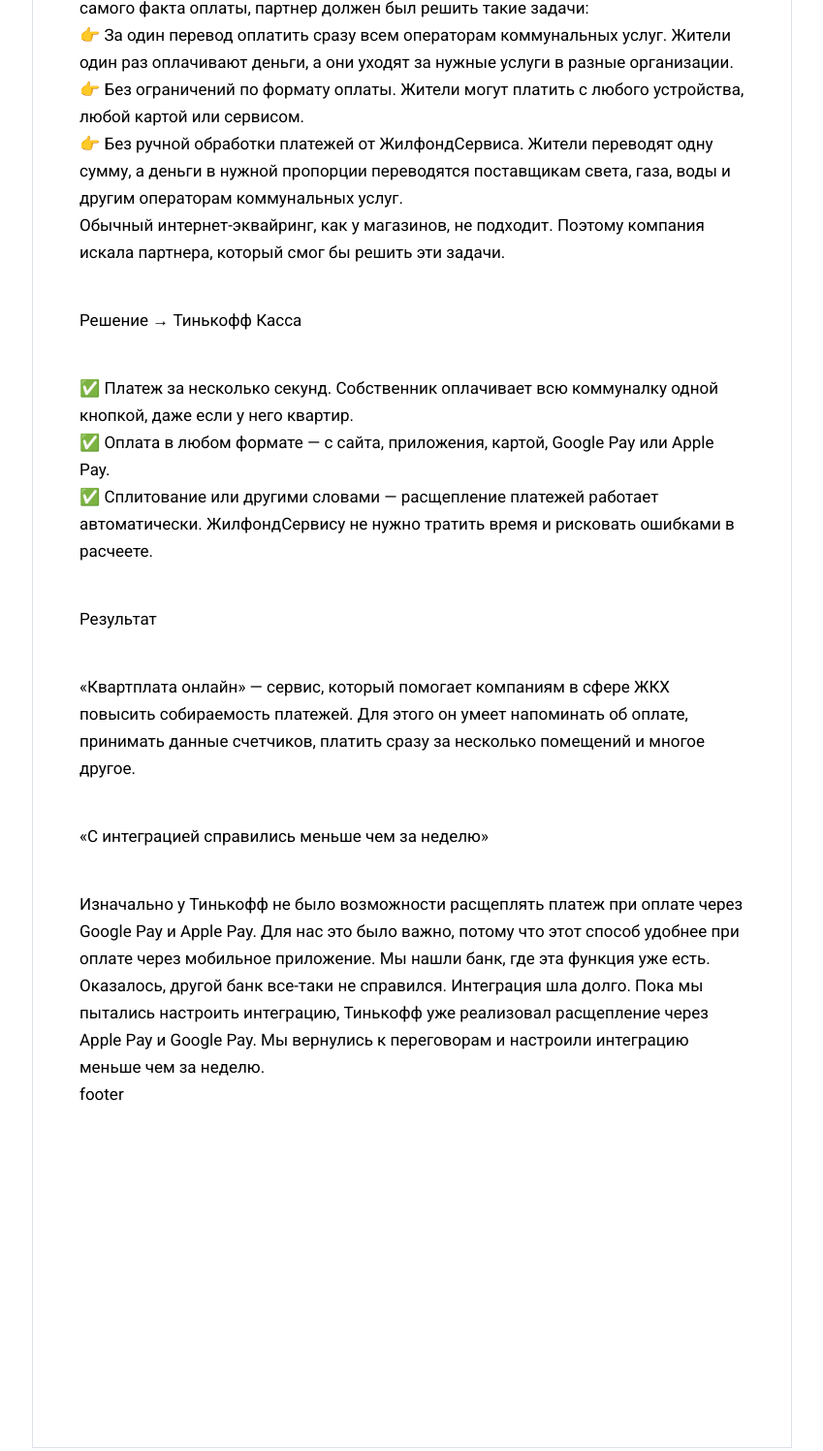
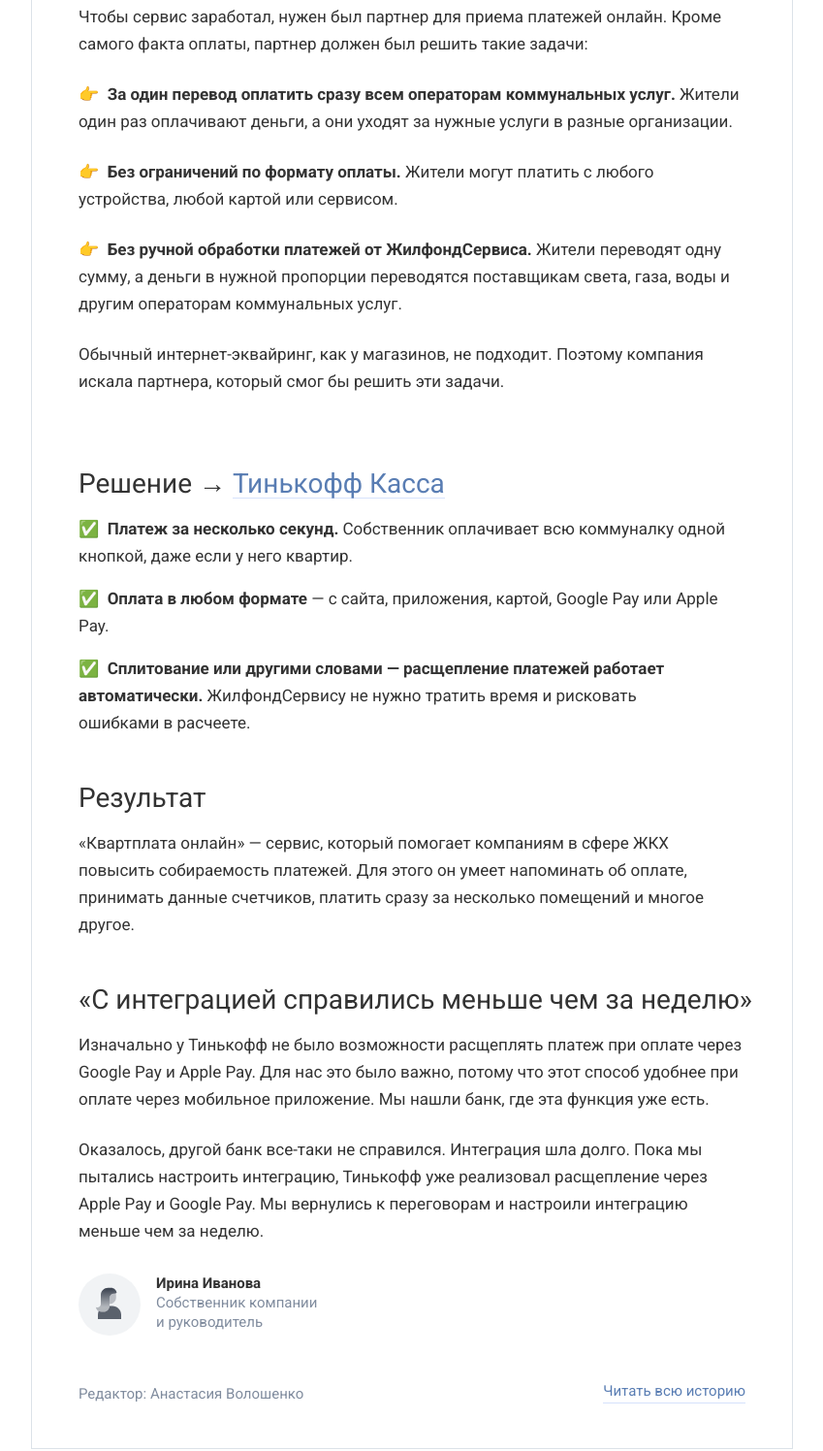
Before and after one commit to g0ttter/verstka-tinkoff, a plain HTML site: page index.html in a window 1280 px wide. Shown: the part 1035-2531 px from the top of the page at 97% size, without its empty margins (167-1016 px from the left). Drawn offline with Linux system fonts and the light colour scheme.

Commit message:
feat: full desktop design

```diff
--- a/index.html
+++ b/index.html
@@ -12,7 +12,7 @@
     <div class="case__header">
       <div class="case__header-left">
         <div class="case__shield">Новый кейс</div>
-        <h1 class="case__title">Автоматизации в сфере ЖКХ <br> «ЖилфондСервис»</h1>
+        <h1 class="case__title"><span class="desktop">Автоматизации в сфере ЖКХ <br> «ЖилфондСервис»</span><span class="tablet">Облачный колл-центр «Атлант»</span></h1>
       </div>
       <div class="case__circle"></div>
     </div>
@@ -21,35 +21,36 @@
       <div class="case__category-tags">
         <div class="case__tags"># торговый эквайринг</div>
         <div class="case__tags"># зарплатный проект</div>
-        <div class="case__tags"># облачный колл-центр</div>
+        <div class="case__tags desktop"># облачный колл-центр</div>
       </div>
     </div>
     <div class="case__content">
       <div class="case__block">
-        <div class="case__block-title">Бизнес</div>
+        <h2 class="case__block-title">Бизнес</h2>
         <div class="case__block-text">
           <div class="case__block-p">ЖилфондСервис помогает с автоматизацией в сфере ЖКХ. Он работает с крупными управляющими компаниями, небольшими ТСЖ и ресурсноснабжающих организаций — РСО.  </div>
         </div>
+      </div>
       <div class="case__block">
-        <div class="case__block-title">Задачи</div>
-        <div class="case__block-text">
+        <h2 class="case__block-title">Задачи</h2>
+        <div class="case__block-text case__block-text_24px-gap">
           <div class="case__block-p">Одна из потребностей клиентов ЖилфондСервиса — сделать так, чтобы как можно больше жителей платили без задержек. От этого зависит финансовой поток и устойчивость компаний.</div>
           <div class="case__block-p">Чтобы привлечь больше клиентов, компания разрабатывает сервисы, которые помогают увеличить собираемость платежей за коммунальные услуги.          </div>
-          <div class="case__block-p">Пример сервиса — «Квартплата.онлайн». Гипотеза такая: если жителям будет проще разбираться с платежами, то и задержек с оплатой станет меньше. Этот сервис и решает эту задачу.</div>
+          <div class="case__block-p"><strong class="desktop">Пример сервиса — «Квартплата.онлайн».</strong> Гипотеза такая: если жителям будет проще разбираться с платежами, то и задержек с оплатой станет меньше. Этот сервис и решает эту задачу.</div>
           <div class="case__block-p">C помощью «Квартплата.онлайн» жителям проще рассчитывать платежи и оплачивать. Например, они могут с телефона сдать показания счетчиков и оплатить одной кнопкой за все: воду, электричество, благоустройство территории и так далее.</div>
           <div class="case__block-p">Чтобы сервис заработал, нужен был партнер для приема платежей онлайн. Кроме самого факта оплаты, партнер должен был решить такие задачи:</div>
-          <div class="case__block-p">👉  За один перевод оплатить сразу всем операторам коммунальных услуг. Жители один раз оплачивают деньги, а они уходят за нужные услуги в разные организации.</div>
-          <div class="case__block-p">👉  Без ограничений по формату оплаты. Жители могут платить с любого устройства, любой картой или сервисом.</div>
-          <div class="case__block-p">👉️  Без ручной обработки платежей от ЖилфондСервиса. Жители переводят одну сумму, а деньги в нужной пропорции переводятся поставщикам света, газа, воды и другим операторам коммунальных услуг.</div>
-          <div class="case__block-p">Обычный интернет-эквайринг, как у магазинов, не подходит. Поэтому компания искала партнера, который смог бы решить эти задачи.</div>
+          <div class="case__block-p">👉&nbsp<strong> За один перевод оплатить сразу всем операторам коммунальных услуг.</strong> Жители один раз оплачивают деньги, а они уходят за нужные услуги в разные организации.</div>
+          <div class="case__block-p">👉&nbsp<strong> Без ограничений по формату оплаты.</strong> Жители могут платить с любого устройства, любой картой или сервисом.</div>
+          <div class="case__block-p">👉️&nbsp<strong> Без ручной обработки платежей от ЖилфондСервиса.</strong> Жители переводят одну сумму, а деньги в нужной пропорции переводятся поставщикам света, газа, воды и другим операторам коммунальных услуг.</div>
+          <div class="case__block-p desktop">Обычный интернет-эквайринг, как у магазинов, не подходит. Поэтому компания искала партнера, который смог бы решить эти задачи.</div>
         </div>
       </div>
-      <div class="case__block">
-        <div class="case__block-title">Решение → Тинькофф Касса</div>
+      <div class="case__block case__block_margin-top">
+        <div class="case__block-title">Решение → <a class="case__kassa-link">Тинькофф Касса</a></div>
         <div class="case__block-text">
-          <div class="case__block-p">✅  Платеж за несколько секунд. Собственник оплачивает всю коммуналку одной кнопкой, даже если у него квартир.</div>
-          <div class="case__block-p">✅  Оплата в любом формате — с сайта, приложения, картой, Google Pay или Apple Pay.</div>
-          <div class="case__block-p">✅  Сплитование или другими словами — расщепление платежей работает автоматически. ЖилфондСервису не нужно тратить время и рисковать ошибками в расчеете.</div>
+          <div class="case__block-p">✅&nbsp<strong> Платеж за несколько секунд.</strong> Собственник оплачивает всю коммуналку одной кнопкой, даже если у него квартир.</div>
+          <div class="case__block-p">✅&nbsp<strong> Оплата в любом формате</strong> — с сайта, приложения, картой, Google Pay или Apple Pay.</div>
+          <div class="case__block-p">✅&nbsp<strong> Сплитование или другими словами — расщепление платежей работает автоматически.</strong> ЖилфондСервису не нужно тратить время и рисковать <br> ошибками в расчеете.</div>
         </div>
       </div>
       <div class="case__block">
@@ -60,13 +61,23 @@
       </div>
       <div class="case__block">
         <div class="case__block-title">«С интеграцией справились меньше чем за неделю»</div>
-        <div class="case__block-text">
+        <div class="case__block-text case__block-text_24px-gap">
           <div class="case__block-p">Изначально у Тинькофф не было возможности расщеплять платеж при оплате через Google Pay и Apple Pay. Для нас это было важно, потому что этот способ удобнее при оплате через мобильное приложение. Мы нашли банк, где эта функция уже есть.</div>
           <div class="case__block-p">Оказалось, другой банк все-таки не справился. Интеграция шла долго. Пока мы пытались настроить интеграцию, Тинькофф уже реализовал расщепление через Apple Pay и Google Pay. Мы вернулись к переговорам и настроили интеграцию меньше чем за неделю.</div>
         </div>
       </div>
     </div>
-    <div class="case__footer">footer</div>
-  </div>
+    <div class="case__author">
+      <div class="case__author-background"><img class="case__author-photo" src="images/user-female.svg" alt="фотография Ирины Ивановой"/></div>
+      <div class="case__author-text">
+        <div class="case__author-name">Ирина Иванова</div>
+        <div class="case__author-description">Собственник компании <br> и руководитель</div>
+      </div>
+    </div>
+    <div class="case__footer">
+      <div class="case__footer-editor">Редактор: Анастасия Волошенко</div>
+      <a class="case__footer-link">Читать всю историю</a>
+    </div>
+    </div>
 </body>
 </html>
--- a/scss/_vars.scss
+++ b/scss/_vars.scss
@@ -6,8 +6,8 @@ $gray-background: #F1F3F5;
 $yellow: #FFDD2D;
 $black-title: #111111;
 $black-text: #333333;
-$blue-links: #336FEE;
-$blue-links-secondary: #597DB3;
+$blue-links: #597DB3;
+$blue-links-secondary: rgba(51, 111, 238, 0.2);
 
 @mixin flexColumn {
   display: flex;
--- a/scss/main.scss
+++ b/scss/main.scss
@@ -1,6 +1,22 @@
 @import "reset";
 @import "vars";
 @import url('https://fonts.googleapis.com/css2?family=Roboto:wght@400;700&display=swap');
+
+
+.tablet, .mobie {
+  display: none
+}
+
+@media only screen and (width < 1000px) {
+  .desktop {
+     display: none;
+  }
+  .tablet {
+    display: block;
+  }
+}
+
+
 
 body {
   font-family: 'Roboto', sans-serif;
@@ -8,24 +24,34 @@ body {
   font-style: normal;
   font-size: 17px;
   line-height: 28px;
+  color: $black-text;
+  @media only screen and (width < 1000px) {
+    font-size: 15px;
+    line-height: 24px;
+  }
 }
 
 a {
   color: $blue-links;
-  transition: all 0.2s ease-in;
-
+  border-bottom: 1px solid $blue-links-secondary;
+  display: inline-block;
+  line-height: 1;
   &:hover {
-    opacity: 100%;
+    cursor: pointer;
   }
 }
 
 .case {
   width: 784px;
   height: 2448px;
-  border: 1px solid $gray-border;
+  outline: 1px solid $gray-border;
   margin: 80px 200px;
   padding: 48px;
   @include flexColumn;
+  @media only screen and (width < 1000px) {
+    width: 608px;
+    margin: 80px;
+  }
 }
 
 .case__header {
@@ -58,6 +84,10 @@ a {
   font-size: 36px;
   line-height: 44px;
   font-feature-settings: 'liga' off;
+  @media only screen and (width < 1000px) {
+    font-size: 24px;
+    line-height: 28px;
+  }
 }
 
 .case__circle {
@@ -65,6 +95,11 @@ a {
   width: 80px;
   border-radius: 1000px;
   background-color: $gray-background;
+  transition: all 0.15s ease-in-out;
+  &:hover {
+    opacity: 0%;
+    cursor: pointer;
+  }
 }
 
 .case__category {
@@ -75,18 +110,102 @@ a {
 .case__category-tags {
   display: flex;
   column-gap: 12px;
+  margin-top: 8px;
 }
 
 .case__tags {
   background-color: $gray-background;
 }
 
-.case__content, .case__block {
+.case__content, .case__block, .case__block-text {
   @include flexColumn;
 }
-.case__block {
-  gap: 42px;
-}
+
 .case__content {
   margin: 48px 0px 30px;
+  gap: 48px;
 }
+
+.case__block, .case__block-text {
+  gap: 16px;
+  @media only screen and (width < 1000px) {
+    gap: 12px;
+  }
+}
+
+.case__block-title {
+  font-size: 28px;
+  line-height: 32px;
+  font-feature-settings: 'liga' off;
+  margin-right: -20px;
+  @media only screen and (width < 1000px) {
+    font-size: 21px;
+  }
+}
+
+.case__block-text_24px-gap {
+  gap: 24px;
+}
+
+.case__author {
+  display: flex;
+  width: 288px;
+  height: 64px;
+  gap: 16px;
+}
+
+.case__author-background {
+  width: 64px;
+  height: 64px;
+  border-radius: 100px;
+  background-color: $gray-background;
+  display: flex;
+  align-items: center;
+  justify-content: center;
+}
+
+.case__author-photo {
+  width: 36px;
+  height: 36px;
+  align-self: center;
+}
+
+.case__author-text {
+  @include flexColumn;
+  line-height: 20px;
+  font-size: 15px;
+}
+
+.case__author-name {
+  font-weight: 700;
+}
+
+.case__author-description {
+  color: $gray-text;
+}
+
+
+
+.case__footer {
+  display: flex;
+  justify-content: space-between;
+  margin-top: 50px;
+  line-height: 20px;
+  font-size: 15px;
+}
+
+.case__footer-editor {
+  text-align: center;
+  color: $gray-text;
+}
+
+.case__footer-link {
+  text-align: right;
+}
+
+.case__block_margin-top {
+  margin-top: 28px;
+  @media only screen and (width < 1000px) {
+    margin-top: 0px;
+  }
+}
```
Also changed, not shown: css/main.css, css/main.min.css, images/user-female.svg (added), 1 other file.
